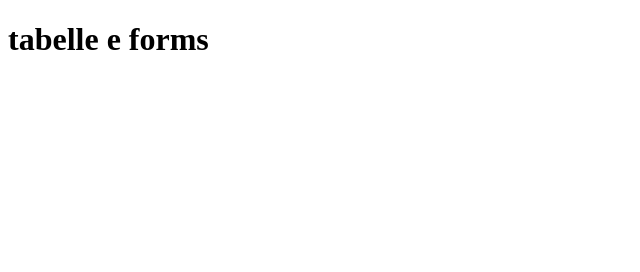
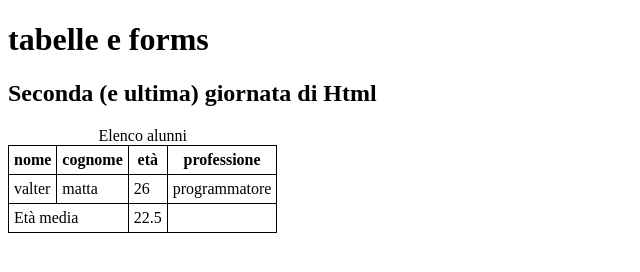
Before and after one commit to Valter-Matta/U1-W1-D2, a plain HTML site: page index.html in a window 1280 px wide. Shown: the whole page, without its empty margins (0-640 px from the left). Drawn offline with Linux system fonts and the light colour scheme.

Commit message:
creata una tabella

```diff
--- a/index.html
+++ b/index.html
@@ -4,12 +4,62 @@
     <meta charset="UTF-8" />
     <meta name="viewport" content="width=device-width, initial-scale=1.0" />
     <title>Seconda giornata di HTML</title>
+    <style>
+      table {
+        border: 1px solid black;
+        border-collapse: collapse;
+      }
+      td,
+      th {
+        border: 1px solid black;
+        padding: 5px;
+        border-collapse: collapse;
+      }
+    </style>
   </head>
   <body>
     <header>
       <h1>tabelle e forms</h1>
+      <h2>Seconda (e ultima) giornata di Html</h2>
     </header>
-    <main></main>
+    <main>
+      <table>
+        <!-- anche una tabella si puoò dividere in più parti -->
+        <!-- thead,tbody,tfoot -->
+        <thead>
+          <caption>
+            Elenco alunni
+          </caption>
+          <!-- una tabella si divide anzitutto in RIGHE -->
+          <!-- nell'head ci va solo una riga di intestazione dei campi  -->
+          <tr>
+            <!-- table row -->
+            <th>
+              nome
+              <!-- nomi dei campi -->
+            </th>
+            <th>cognome</th>
+            <th>età</th>
+            <th>professione</th>
+          </tr>
+        </thead>
+        <tbody>
+          <!-- qui ci vanno i DATI -->
+          <!-- colonne che seguono i th -->
+          <td>valter</td>
+          <td>matta</td>
+          <td>26</td>
+          <td>programmatore</td>
+        </tbody>
+        <tfoot>
+          <!-- Sta alla fine della tabella, sommario, età medià -->
+          <tr>
+            <td colspan="2">Età media</td>
+            <td>22.5</td>
+          </tr>
+        </tfoot>
+      </table>
+    </main>
     <footer></footer>
   </body>
 </html>
```
